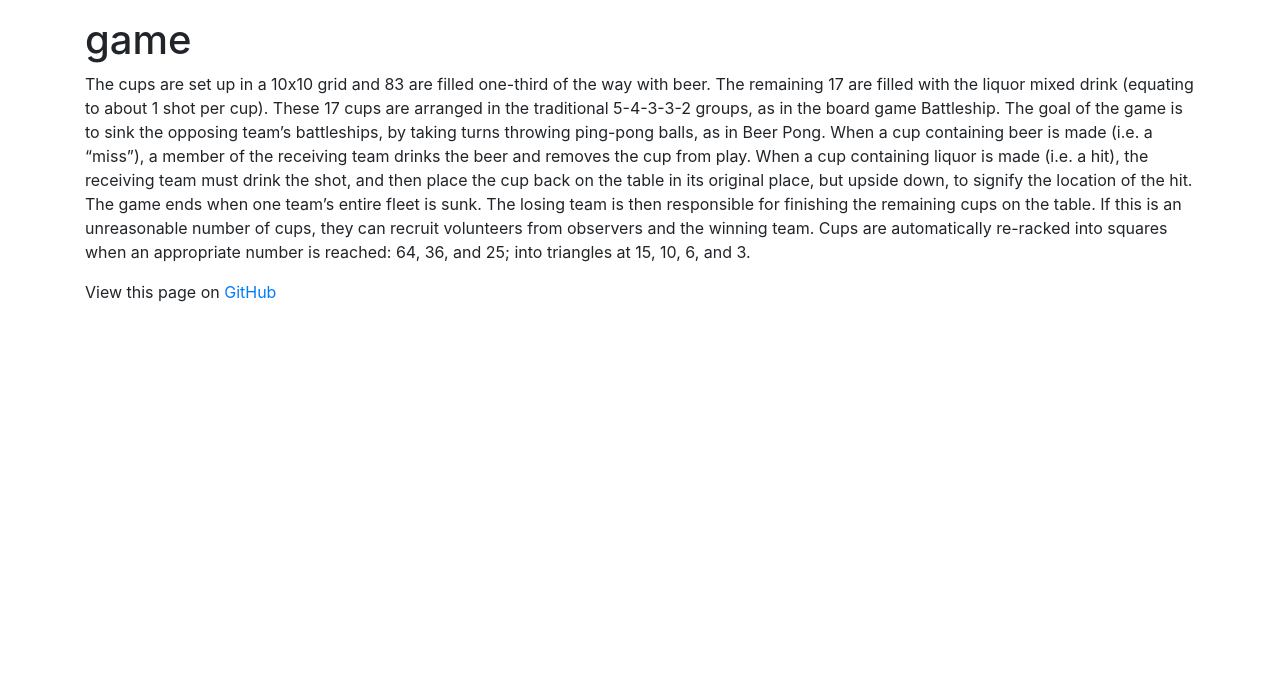
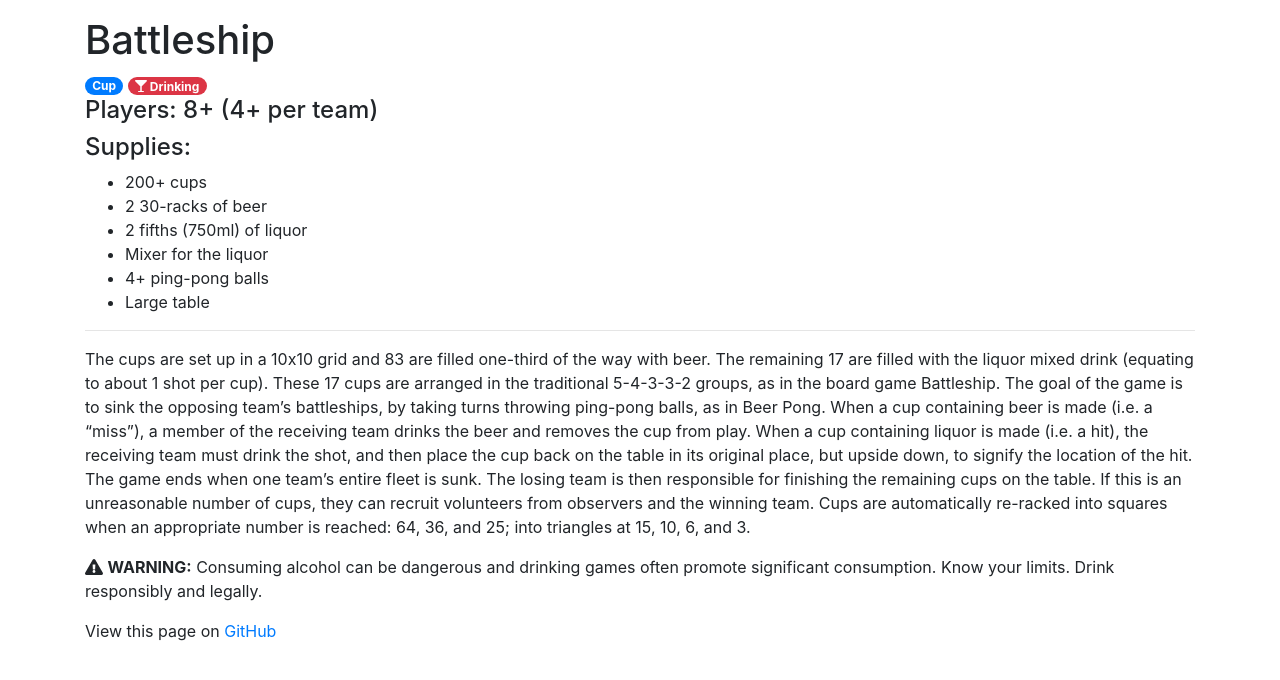
Before and after one commit to trianglefraternitymtu/blackbook, a Jekyll site: the page built from _games/battleship.md, in a window 1280 px wide. Shown: the top 680 px of the page. Built offline with Jekyll 4.4.1, drawn with Linux system fonts in a browser that asks for light colours; nearby versions of some CDN libraries.

Commit message:
Game page layout.

```diff
--- a/_layouts/game.html
+++ b/_layouts/game.html
@@ -5,8 +5,38 @@
   <body id="page-top">
     {% include nav.html %}
     <main role="main" class="container mt-3">
-      <h1>game</h1>
+      <div class="game-heading">
+      <h1>{{ page.title }}</h1>
+      {% if page.categories == empty %}
+      <span class="badge badge-pill badge-primary">Other</span>
+      {% else %}
+      {% for category in page.categories %}
+      <span class="badge badge-pill badge-primary">{{ category | capitalize }}</span>
+      {% endfor %}
+      {% endif %}
+      {% if page.is-drinking-game %}
+      <span class="badge badge-pill badge-danger"><i class="fas fa-glass-martini"></i> Drinking</span>
+      {% else %}
+      <span class="badge badge-pill badge-success"><i class="fas fa-child"></i> No Drinking</span>
+      {% endif %}
+      <h4>Players: {{ page.players }}</h4>
+      <h4>Supplies:</h4>
+      <ul>
+        {% for supply in page.supplies %}
+        <li>{{ supply }}</li>
+        {% endfor %}
+      </ul>
+      <hr/>
+      </div>
+      <div class="game-content">
       {{ content }}
+      </div>
+      {% if page.is-drinking-game %}
+      <p class="warn"><i class="fas fa-exclamation-triangle"></i>
+			<strong>WARNING:</strong>
+			Consuming alcohol can be dangerous and drinking games often promote significant consumption. Know your limits. Drink responsibly and legally.
+  		</p>
+      {% endif %}
     </main>
     {% include footer.html %}
     {% include scripts.html %}
```
